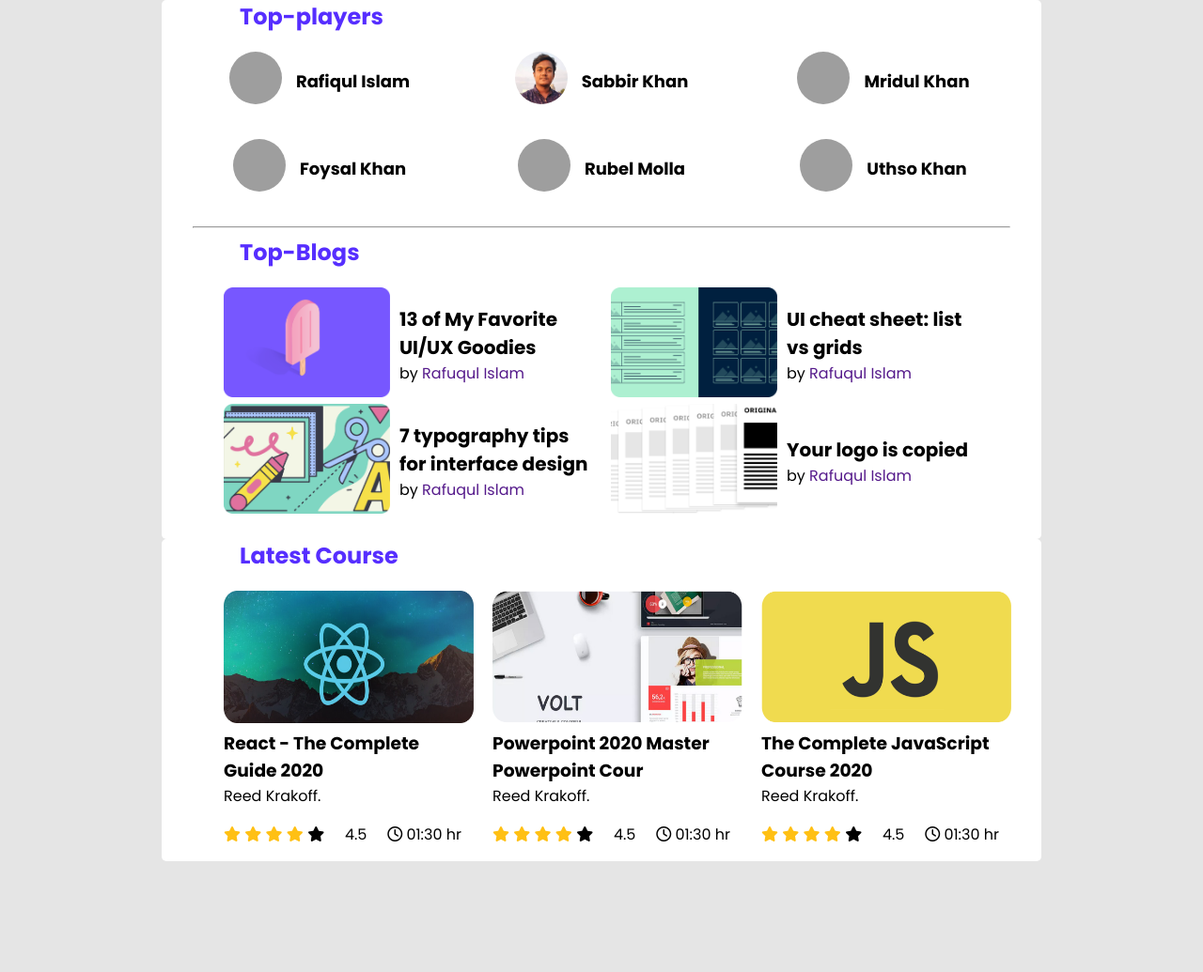
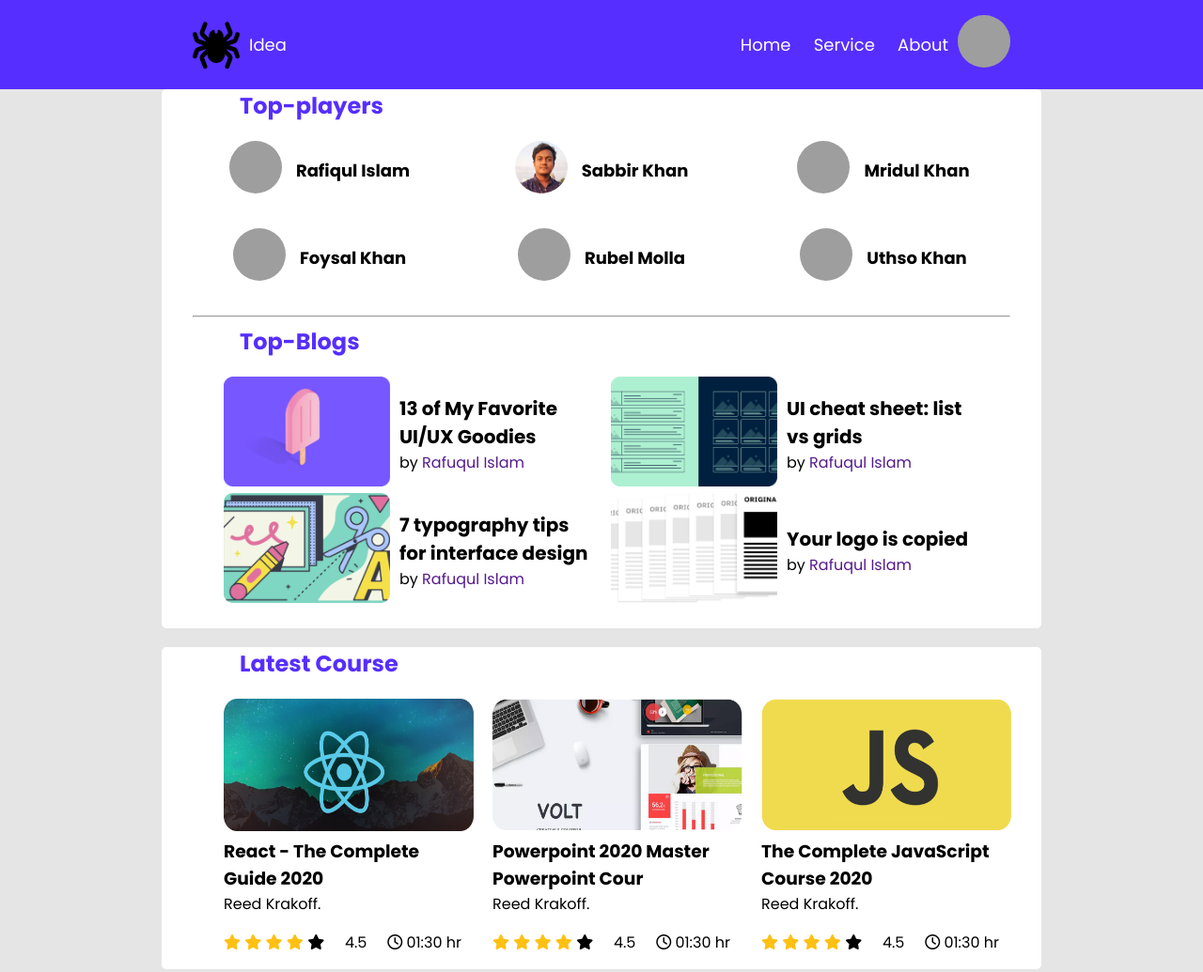
Before and after one commit to Rafi7082/asignment-2, a plain HTML site: page index.html in a window 1280 px wide. Shown: the whole page at 94% size. Before the commit the page ends 917 px from the top, so only its background shows below. Drawn offline with Linux system fonts and the light colour scheme; grey boxes are pictures that could not be loaded.

Commit message:
third-commit

```diff
--- a/index.html
+++ b/index.html
@@ -10,6 +10,24 @@
 </head>
 
 <body>
+    <header class="header">
+        <div class="main-head">
+            <div class="left-side">
+                <i class="fa-solid fa-spider"></i>
+                <a href="">Idea</a>
+            </div>
+            <div class="right-side">
+                <div class="anchor">
+                    <a href="">Home</a>
+                    <a href="">Service</a>
+                    <a href="">About</a>
+                </div>
+                <div class="player-image">
+                    <img src="images/players/rr.jpg" alt="">
+                </div>
+            </div>
+        </div>
+    </header>
     <!-- section-start -->
 
     <main>
@@ -22,7 +40,9 @@
                             <img src="images/players/r.jpg" alt="">
                         </div>
                         <div class="player-name">
+                            <a target="_blank" href="https://www.facebook.com/mdrafiqul.rafi765">
                                 <h2>Rafiqul Islam</h2>
+                            </a>
                         </div>
                     </div>
                     <div class="player">
@@ -30,7 +50,10 @@
                             <img src="images/players/s.jpg" alt="">
                         </div>
                         <div class="player-name">
+                            <a target="_blank" href="https://www.facebook.com/sabbirkhan137151">
                                 <h2>Sabbir Khan</h2>
+                            </a>
+
                         </div>
                     </div>
                     <div class="player">
@@ -38,7 +61,10 @@
                             <img src="images/players/m.jpg" alt="">
                         </div>
                         <div class="player-name">
+                            <a target="_blank" href="https://www.facebook.com/mridul.khan.948">
                                 <h2>Mridul Khan</h2>
+                            </a>
+
                         </div>
                     </div>
                     <div class="player">
@@ -46,7 +72,10 @@
                             <img src="images/players/f.jpg" alt="">
                         </div>
                         <div class="player-name">
+                            <a target="_blank" href="https://www.facebook.com/profile.php?id=100077759144316">
                                 <h2>Foysal Khan</h2>
+                            </a>
+
                         </div>
                     </div>
                     <div class="player">
@@ -54,7 +83,10 @@
                             <img src="images/players/ru.jpg" alt="">
                         </div>
                         <div class="player-name">
+                            <a target="_blank" href="https://www.facebook.com/profile.php?id=100076609933503">
                                 <h2>Rubel Molla</h2>
+                            </a>
+
                         </div>
                     </div>
                     <div class="player">
@@ -62,7 +94,9 @@
                             <img src="images/players/u.jpg" alt="">
                         </div>
                         <div class="player-name">
+                            <a target="_blank" href="https://www.facebook.com/profile.php?id=100007326199074">
                                 <h2>Uthso Khan</h2>
+                            </a>
                         </div>
                     </div>
 
--- a/style.css
+++ b/style.css
@@ -7,10 +7,55 @@ body {
     font-family: "Poppins", sans-serif;
 }
 
+.header {
+    background-color: #562EFF;
+    width: 100%;
+    height: 95px;
+}
+
+.main-head {
+    width: 870px;
+    margin: 0 auto;
+    padding: 0 33px;
+    height: 95px;
+    text-align: center;
+    display: flex;
+    align-items: center;
+    justify-content: space-between;
+
+}
+
+.main-head a {
+    text-decoration: none;
+    color: white;
+    font-size: 18px;
+    padding: 0 10px;
+}
+
+.fa-spider {
+    font-size: 50px;
+
+}
+
+.left-side {
+    display: flex;
+    align-items: center;
+}
+
+.right-side {
+    display: flex;
+    align-items: center;
+}
+
 main {
     display: flex;
     flex-direction: column;
     align-items: center;
+}
+
+section {
+    margin-bottom: 20px;
+
 }
 
 .container {
@@ -41,6 +86,17 @@ main {
     display: flex;
     justify-content: center;
     align-items: center;
+}
+
+.player a {
+    text-decoration: none;
+    color: black;
+}
+
+.player a:hover {
+    cursor: pointer;
+    text-decoration: underline;
+    color: rgba(221, 10, 10, 0.635);
 }
 
 .player-image img {
```
Also changed, not shown: 1 other file. Lines whose indentation alone changed are shown as unchanged.
